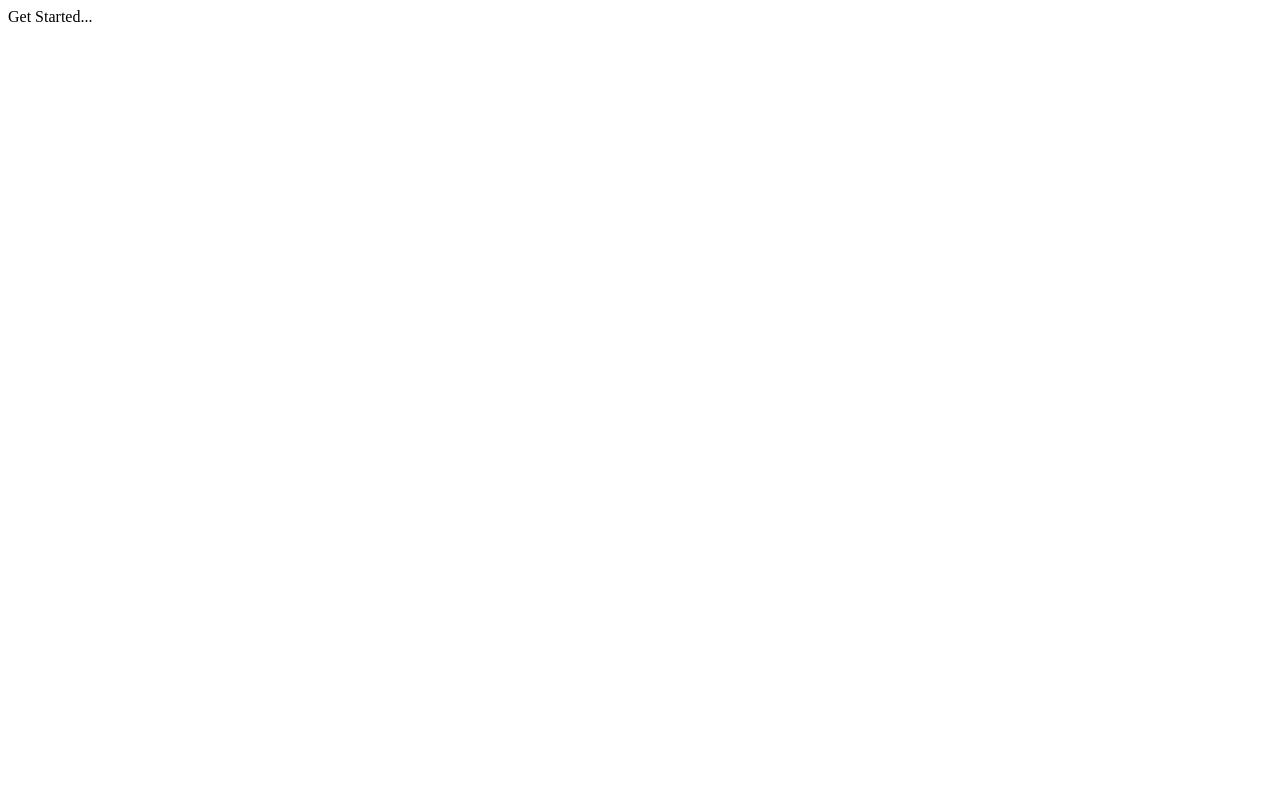
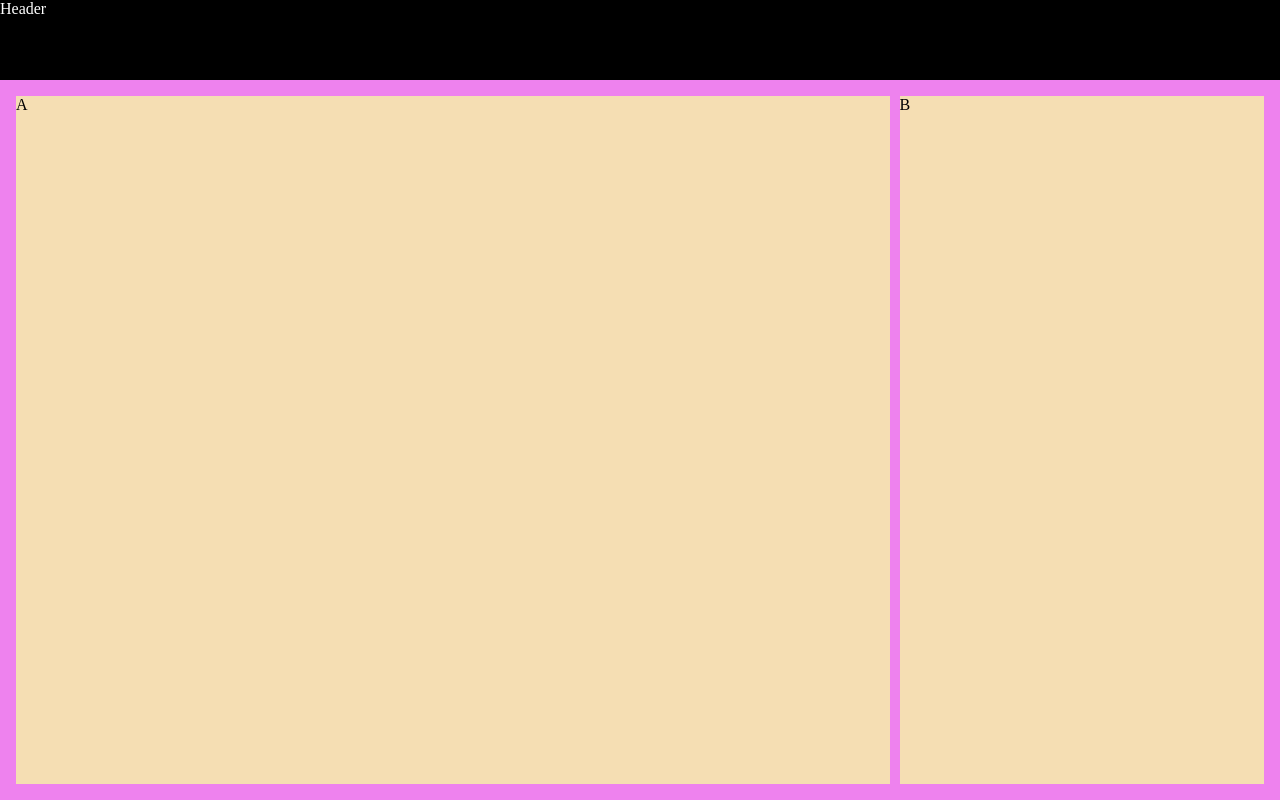
Before and after one commit to The-Jitu-Assignments/week4-task1, a React (Vite) app: page / in a window 1280 px wide. Built offline with nearby package versions, Linux system fonts and the light colour scheme.

Commit message:
added main and header components

```diff
--- a/src/App.jsx
+++ b/src/App.jsx
@@ -1,9 +1,13 @@
 import React from 'react'
+import Header from './components/Header'
+import Main from './components/Main'
+import './styles/styles.css';
 
 const App = () => {
   return (
     <div>
-      Get Started...
+      <Header />
+      <Main />
     </div>
   )
 }
--- a/src/components/Header.jsx
+++ b/src/components/Header.jsx
@@ -2,7 +2,7 @@ import React from 'react'
 
 const Header = () => {
   return (
-    <div>Header</div>
+    <div className='header--container'>Header</div>
   )
 }
 
--- /dev/null
+++ b/src/components/Main.jsx
@@ -0,0 +1,12 @@
+import React from 'react'
+
+const Main = () => {
+  return (
+    <div className='main--container'>
+      <div className='list'>A</div>
+      <div className='form'>B</div>
+    </div>
+  )
+}
+
+export default Main
--- /dev/null
+++ b/src/styles/styles.css
@@ -0,0 +1,42 @@
+* {
+  padding: 0;
+  margin: 0;
+  box-sizing: border-box;
+}
+
+body {
+  min-height: 100vh;
+}
+
+:root {
+  --blackColor: #000;
+  --whiteColor: #fff;
+  --fontSizeLarge: 32px;
+  --fontSizeMedium: 20px;
+  --fontSizeSmall: 12px;
+  --defaultGap: 10px;
+}
+
+.header--container {
+  background-color: var(--blackColor);
+  color: var(--whiteColor);
+  height: 10vh;
+}
+
+.main--container {
+  display: flex;
+  gap: var(--defaultGap);
+  background-color: violet;
+  height: calc(100vh - 10vh);
+  padding: 1rem;
+}
+
+.list {
+  background-color: wheat;
+  width: 70%;
+}
+
+.form {
+  background-color: wheat;
+  flex: 1;
+}
```
